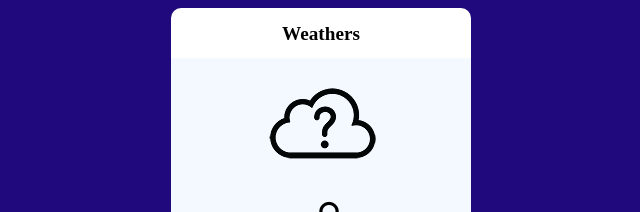
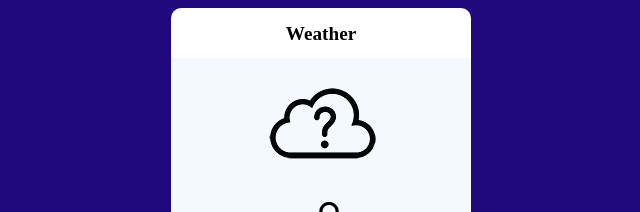
Before and after one commit to JarithHZ/app.weather, a plain HTML site: page index.html in a window 1280 px wide. Shown: the top 212 px of the page, 319-959 px from the left. Drawn offline with Linux system fonts and the light colour scheme; a web font is replaced by a local one.

Commit message:
Update index.html

```diff
--- a/index.html
+++ b/index.html
@@ -11,7 +11,7 @@
 <body>
     <div class="container">
         <div class="app-tittle">
-            <p><b>Weathers</b></p>
+            <p><b>Weather</b></p>
         </div>
         <div class="notification"></div>
         <div class="weather-container">
```
